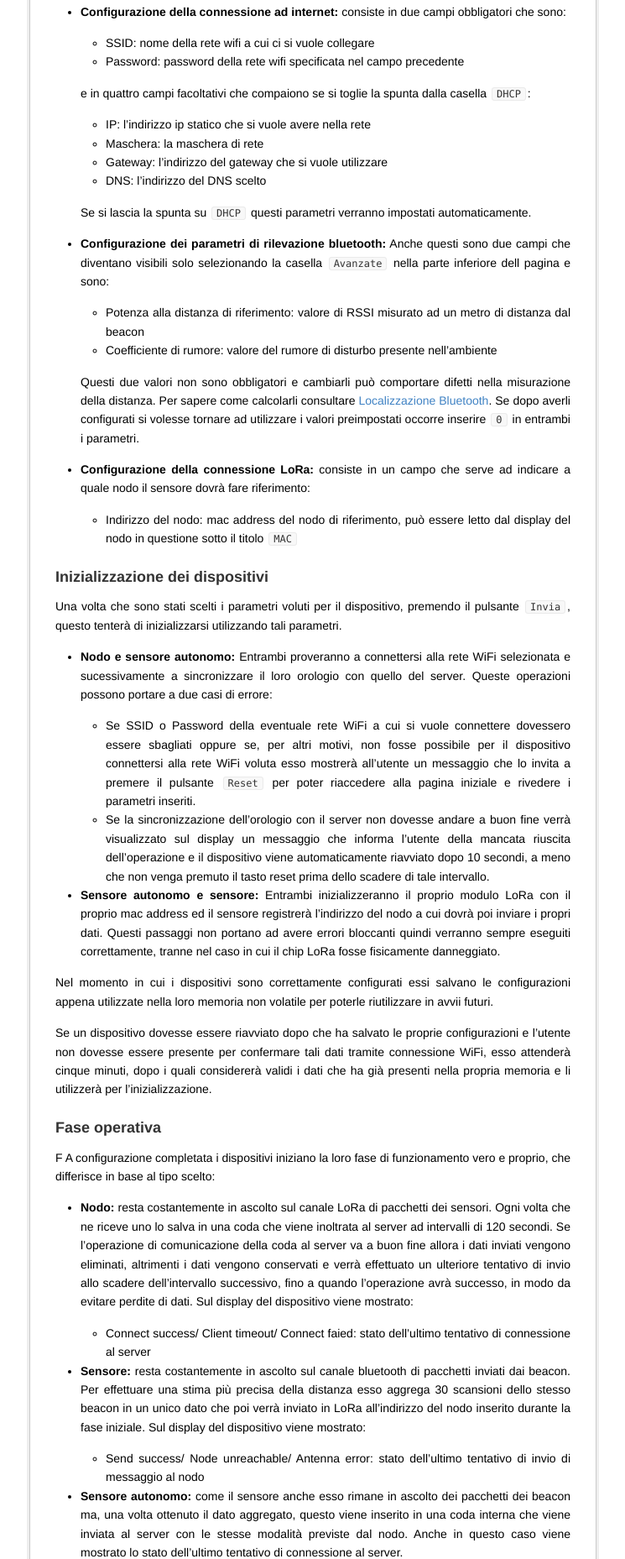
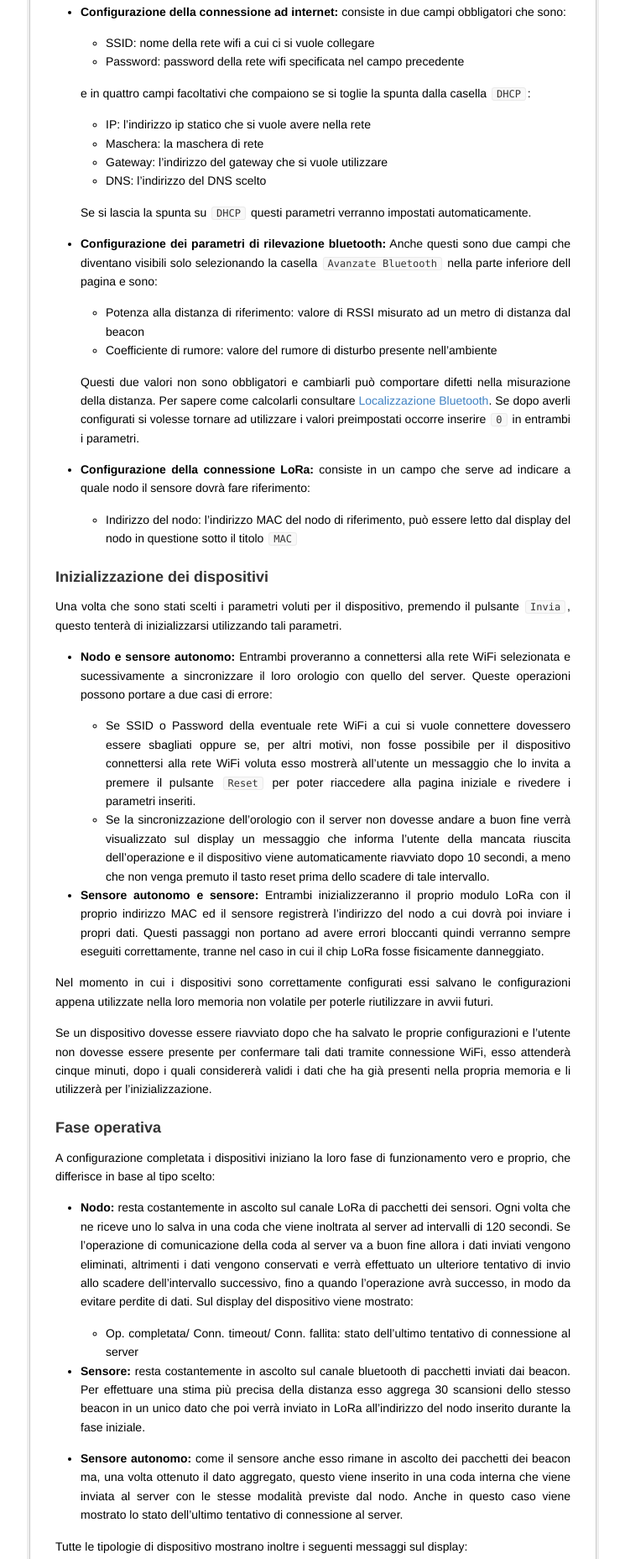
Before and after one commit to alessandro1125/BeaconLora, a plain HTML site: page localization_sensor/docs/index.html in a window 1280 px wide. Shown: the part 3402-5259 px from the top of the page at 84% size, without its empty margins (267-1012 px from the left). Drawn offline with nearby package versions, Linux system fonts and the light colour scheme; some packages are replaced by stand-ins of ours.

```diff
--- a/localization_sensor/docs/index.html
+++ b/localization_sensor/docs/index.html
@@ -91,7 +91,7 @@ d = 10^{\dfrac{A-RSSI(d)}{10n}}\]</span></p>
 <h2 id="realizzazione-del-sistema">Realizzazione del sistema</h2>
 <p>[Inserire parte sulla struttura del database]</p>
 <p>I dispositivi ESP32 sono programmati in modo da poter svolgere uno qualsiasi dei tre diversi ruoli descritti all’inizio. Il ruolo del dispositivo viene deciso dall’utente nel momento dell’accensione, a seconda delle proprie necessità e può essere cambiato in ogni momento riaccendendo il dispositivo.</p>
-<p>Al momento dell’accensione infatti l’ESP32 genera una rete WiFi con come nome il proprio indirizzo mac, che l’utente può trovare mostrato sul display sotto il titolo <code>MAC</code>.<br />
+<p>Al momento dell’accensione infatti l’ESP32 genera una rete WiFi con come nome il proprio indirizzo MAC, che l’utente può trovare mostrato sul display sotto il titolo <code>Indirizzo MAC</code>.<br />
 Una volta connessi a tale rete WiFi una pagina web verrà aperta automaticamente nel proprio browser. Se tale pagina non dovesse aprirsi in modo automatico vi si può accedere digitando nella barra degli indirizzi del browser l’indirizzo IP che viene visualizzato nel display del dispositivo (default 192.168.4.1).</p>
 <p>La pagina web che verrà visualizzata permette all’utente di configurare a piacimento il proprio dispositivo. Se è già stata effettuata una inizializzazione prima di questo accesso la pagina verrà automaticamente riempita con i parametri precedenti, che possono essere cambiati.</p>
 <p>La pagina di avvio cambia a seconda della funzione scelta per il dispositivo, mostrando o nascondendo una delle tre categorie di configurazioni:</p>
@@ -118,7 +118,7 @@ Una volta connessi a tale rete WiFi una pagina web verrà aperta automaticamente
 <li>DNS: l’indirizzo del DNS scelto</li>
 </ul>
 <p>Se si lascia la spunta su <code>DHCP</code> questi parametri verranno impostati automaticamente.</p></li>
-<li><p><strong>Configurazione dei parametri di rilevazione bluetooth:</strong> Anche questi sono due campi che diventano visibili solo selezionando la casella <code>Avanzate</code> nella parte inferiore dell pagina e sono:</p>
+<li><p><strong>Configurazione dei parametri di rilevazione bluetooth:</strong> Anche questi sono due campi che diventano visibili solo selezionando la casella <code>Avanzate Bluetooth</code> nella parte inferiore dell pagina e sono:</p>
 <ul>
 <li>Potenza alla distanza di riferimento: valore di RSSI misurato ad un metro di distanza dal beacon</li>
 <li>Coefficiente di rumore: valore del rumore di disturbo presente nell’ambiente</li>
@@ -126,7 +126,7 @@ Una volta connessi a tale rete WiFi una pagina web verrà aperta automaticamente
 <p>Questi due valori non sono obbligatori e cambiarli può comportare difetti nella misurazione della distanza. Per sapere come calcolarli consultare <a href="#localizzazione-bluetooth">Localizzazione Bluetooth</a>. Se dopo averli configurati si volesse tornare ad utilizzare i valori preimpostati occorre inserire <code>0</code> in entrambi i parametri.</p></li>
 <li><p><strong>Configurazione della connessione LoRa:</strong> consiste in un campo che serve ad indicare a quale nodo il sensore dovrà fare riferimento:</p>
 <ul>
-<li>Indirizzo del nodo: mac address del nodo di riferimento, può essere letto dal display del nodo in questione sotto il titolo <code>MAC</code></li>
+<li>Indirizzo del nodo: l’indirizzo MAC del nodo di riferimento, può essere letto dal display del nodo in questione sotto il titolo <code>MAC</code></li>
 </ul></li>
 </ul>
 <h3 id="inizializzazione-dei-dispositivi">Inizializzazione dei dispositivi</h3>
@@ -137,29 +137,27 @@ Una volta connessi a tale rete WiFi una pagina web verrà aperta automaticamente
 <li>Se SSID o Password della eventuale rete WiFi a cui si vuole connettere dovessero essere sbagliati oppure se, per altri motivi, non fosse possibile per il dispositivo connettersi alla rete WiFi voluta esso mostrerà all’utente un messaggio che lo invita a premere il pulsante <code>Reset</code> per poter riaccedere alla pagina iniziale e rivedere i parametri inseriti.</li>
 <li>Se la sincronizzazione dell’orologio con il server non dovesse andare a buon fine verrà visualizzato sul display un messaggio che informa l’utente della mancata riuscita dell’operazione e il dispositivo viene automaticamente riavviato dopo 10 secondi, a meno che non venga premuto il tasto reset prima dello scadere di tale intervallo.</li>
 </ul></li>
-<li><p><strong>Sensore autonomo e sensore:</strong> Entrambi inizializzeranno il proprio modulo LoRa con il proprio mac address ed il sensore registrerà l’indirizzo del nodo a cui dovrà poi inviare i propri dati. Questi passaggi non portano ad avere errori bloccanti quindi verranno sempre eseguiti correttamente, tranne nel caso in cui il chip LoRa fosse fisicamente danneggiato.</p></li>
+<li><p><strong>Sensore autonomo e sensore:</strong> Entrambi inizializzeranno il proprio modulo LoRa con il proprio indirizzo MAC ed il sensore registrerà l’indirizzo del nodo a cui dovrà poi inviare i propri dati. Questi passaggi non portano ad avere errori bloccanti quindi verranno sempre eseguiti correttamente, tranne nel caso in cui il chip LoRa fosse fisicamente danneggiato.</p></li>
 </ul>
 <p>Nel momento in cui i dispositivi sono correttamente configurati essi salvano le configurazioni appena utilizzate nella loro memoria non volatile per poterle riutilizzare in avvii futuri.</p>
 <p>Se un dispositivo dovesse essere riavviato dopo che ha salvato le proprie configurazioni e l’utente non dovesse essere presente per confermare tali dati tramite connessione WiFi, esso attenderà cinque minuti, dopo i quali considererà validi i dati che ha già presenti nella propria memoria e li utilizzerà per l’inizializzazione.</p>
 <h3 id="fase-operativa">Fase operativa</h3>
-<p>F A configurazione completata i dispositivi iniziano la loro fase di funzionamento vero e proprio, che differisce in base al tipo scelto:</p>
+<p>A configurazione completata i dispositivi iniziano la loro fase di funzionamento vero e proprio, che differisce in base al tipo scelto:</p>
 <ul>
 <li><p><strong>Nodo:</strong> resta costantemente in ascolto sul canale LoRa di pacchetti dei sensori. Ogni volta che ne riceve uno lo salva in una coda che viene inoltrata al server ad intervalli di 120 secondi. Se l’operazione di comunicazione della coda al server va a buon fine allora i dati inviati vengono eliminati, altrimenti i dati vengono conservati e verrà effettuato un ulteriore tentativo di invio allo scadere dell’intervallo successivo, fino a quando l’operazione avrà successo, in modo da evitare perdite di dati. Sul display del dispositivo viene mostrato:</p>
 <ul>
-<li>Connect success/ Client timeout/ Connect faied: stato dell’ultimo tentativo di connessione al server</li>
+<li>Op. completata/ Conn. timeout/ Conn. fallita: stato dell’ultimo tentativo di connessione al server</li>
 </ul></li>
-<li><p><strong>Sensore:</strong> resta costantemente in ascolto sul canale bluetooth di pacchetti inviati dai beacon. Per effettuare una stima più precisa della distanza esso aggrega 30 scansioni dello stesso beacon in un unico dato che poi verrà inviato in LoRa all’indirizzo del nodo inserito durante la fase iniziale. Sul display del dispositivo viene mostrato:</p>
-<ul>
-<li>Send success/ Node unreachable/ Antenna error: stato dell’ultimo tentativo di invio di messaggio al nodo</li>
-</ul></li>
+<li><p><strong>Sensore:</strong> resta costantemente in ascolto sul canale bluetooth di pacchetti inviati dai beacon. Per effettuare una stima più precisa della distanza esso aggrega 30 scansioni dello stesso beacon in un unico dato che poi verrà inviato in LoRa all’indirizzo del nodo inserito durante la fase iniziale.</p></li>
 <li><p><strong>Sensore autonomo:</strong> come il sensore anche esso rimane in ascolto dei pacchetti dei beacon ma, una volta ottenuto il dato aggregato, questo viene inserito in una coda interna che viene inviata al server con le stesse modalità previste dal nodo. Anche in questo caso viene mostrato lo stato dell’ultimo tentativo di connessione al server.</p></li>
 </ul>
 <p>Tutte le tipologie di dispositivo mostrano inoltre i seguenti messaggi sul display:</p>
 <ul>
-<li><p>Ready: sta ad indicare che il dispositivo ha completato correttamente l’inizializzazzione</p></li>
-<li>Free RAM: la quantità di RAM disponibile per il programma</li>
-<li><p>MAC: il mac address del dispositivo</p></li>
+<li><p>Attivo: sta ad indicare che il dispositivo ha completato correttamente l’inizializzazzione</p></li>
+<li>RAM libera: la quantità di RAM disponibile per il programma</li>
+<li><p>MAC: l’indirizzo MAC del dispositivo</p></li>
 </ul>
+<p>Può capitare che il dispositivo in modo autonomo si disconnetta dalla rete WiFi. In tal caso verrà mostrato sul display lo stato della riconnessione, che avviene automaticamente nel momento in cui la disconnessione viene rilevata, prima che si possano tornare a vedere i dati sopra descritti.</p>
 <p>Ogni volta che si vorrà cambiare le impostazioni del dipositivo sarà sufficiente premere il pulsante reset presente nel dispositivo, connettersi alla rete wifi creata e modificare i parametri voluti.</p>
 </body>
 </html>
```
Also changed, not shown: 3 other files.
